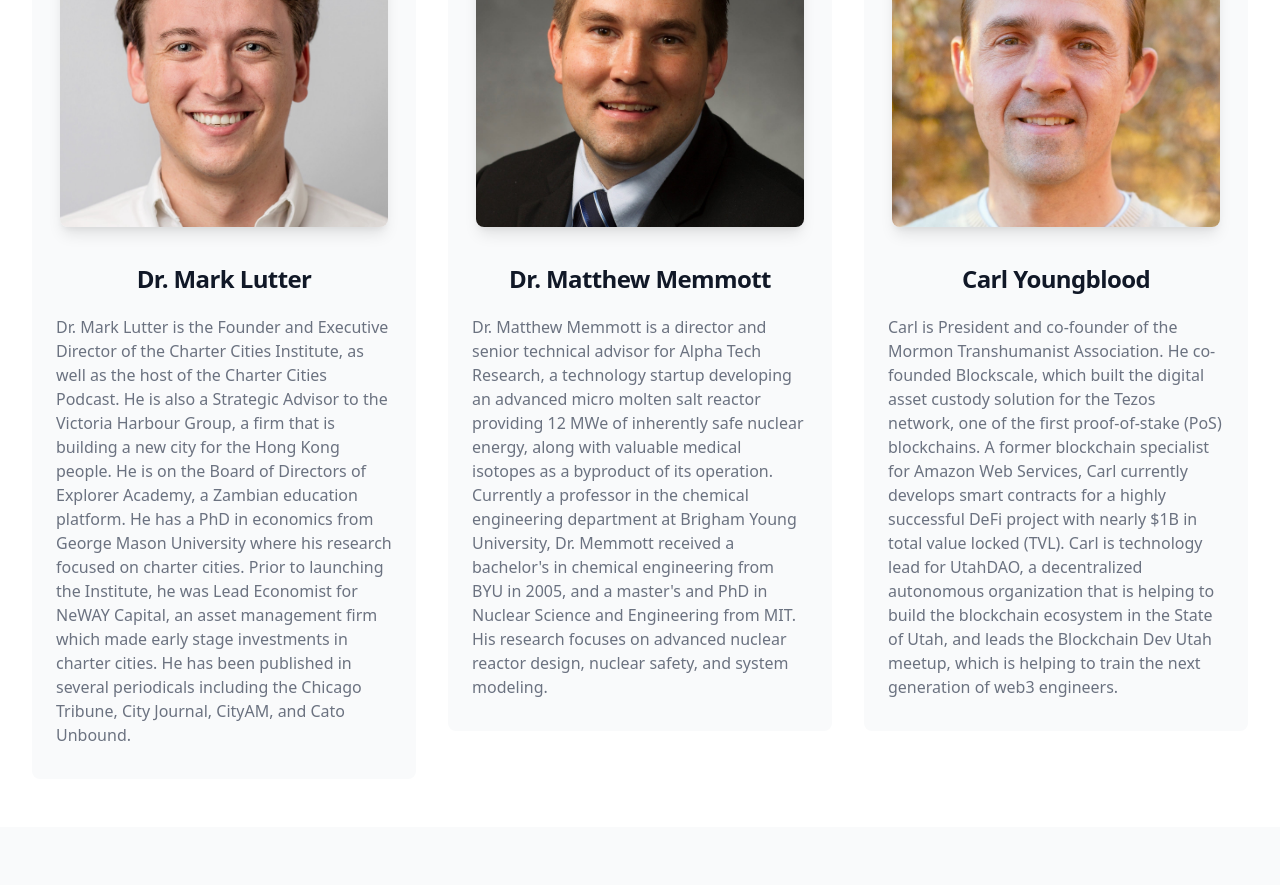
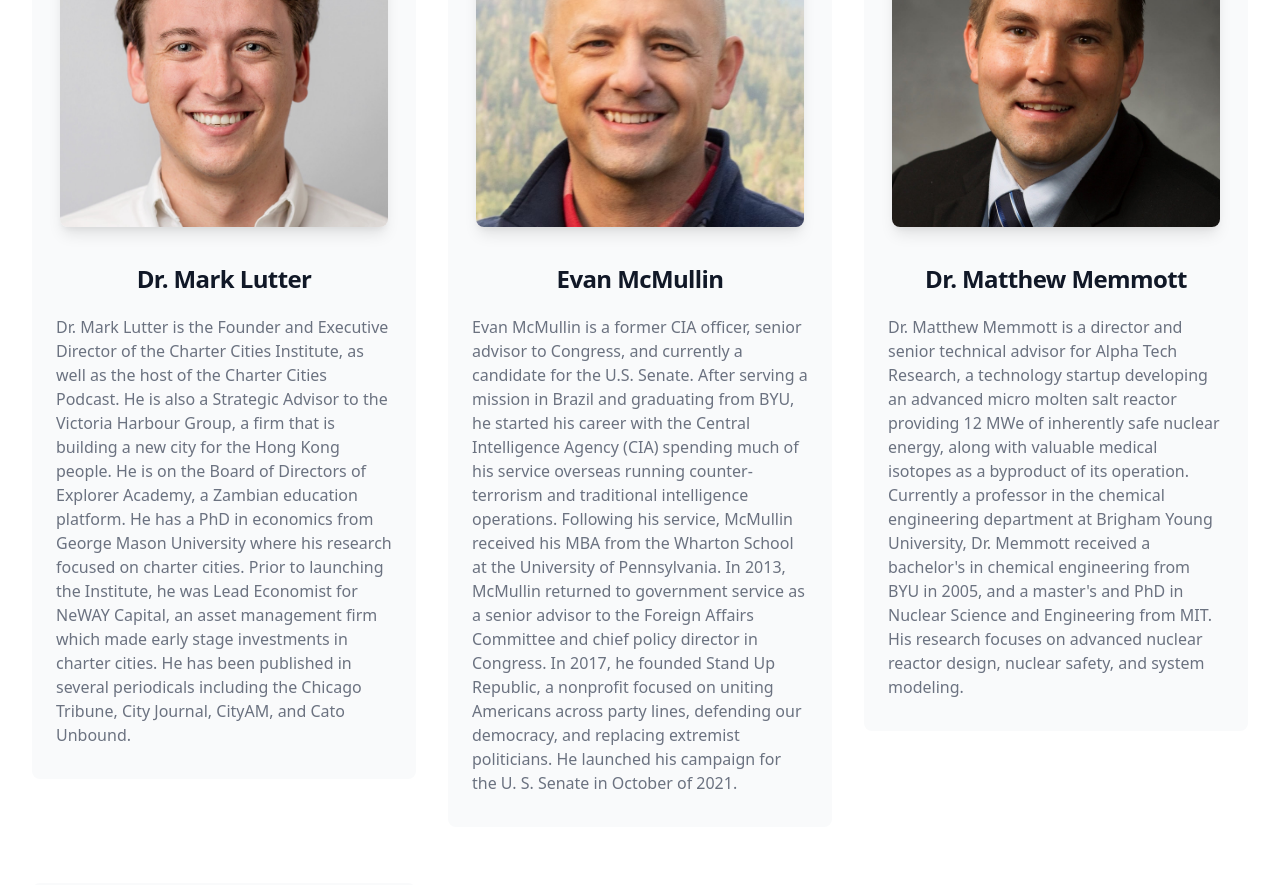
Before and after one commit to MormonTranshumanistAssociation/mtaconf.org, a website built with Vite: page index.html in a window 1280 px wide. Shown: the part 6488-7373 px from the top of the page. Built offline with nearby package versions, Linux system fonts and the light colour scheme; what @tailwindcss/typography would draw is missing.

Commit message:
Add Evan McMullin

```diff
--- a/index.html
+++ b/index.html
@@ -570,6 +570,31 @@
                   <div class="flow-root bg-gray-50 rounded-lg px-6 pb-8">
                     <div class="mt-6">
                       <div class="p-1">
+                        <img class="rounded-lg w-full h-auto shadow-lg" src="/img/evan.jpg" alt="Evan McMullin"/>
+                      </div>
+                      <h3 class="mt-8 text-2xl font-medium font-bold text-gray-900 tracking-tight">Evan McMullin</h3>
+                      <div class="mt-5 text-base text-gray-500 text-left text-base max-w-prose prose prose-indigo">
+                        <p>
+                          Evan McMullin is a former CIA officer, senior advisor to Congress, and currently a candidate for the U.S. Senate. After serving a mission
+                          in Brazil and graduating from <a href="https://www.byu.edu/">BYU</a>, he started his career with the
+                          <a href="https://www.cia.gov/">Central Intelligence Agency</a> (CIA) spending much of his service overseas
+                          running counter-terrorism and traditional intelligence operations. Following his service, McMullin received his MBA from the
+                          <a href="https://www.wharton.upenn.edu/">Wharton School</a> at the <a href="https://www.upenn.edu/">University of Pennsylvania</a>.
+                          In 2013, McMullin returned to government service as a senior advisor to the
+                          <a href="https://foreignaffairs.house.gov/">Foreign Affairs Committee</a> and chief policy director in Congress.  In 2017, he founded
+                          <a href="https://standuprepublic.com/">Stand Up Republic</a>, a nonprofit focused on uniting Americans across party lines, defending our
+                          democracy, and replacing extremist politicians. He launched <a href="https://evanmcmullin.com/">his campaign</a> for the U. S. Senate in
+                          October of 2021.
+                        </p>
+                      </div>
+                    </div>
+                  </div>
+                </div>
+
+                <div class="pt-6">
+                  <div class="flow-root bg-gray-50 rounded-lg px-6 pb-8">
+                    <div class="mt-6">
+                      <div class="p-1">
                         <img class="rounded-lg w-full h-auto shadow-lg" src="/img/matt.jpg" alt="Dr. Matthew Memmott"/>
                       </div>
                       <h3 class="mt-8 text-2xl font-medium font-bold text-gray-900 tracking-tight">Dr. Matthew Memmott</h3>
```
Also changed, not shown: img/evan.jpg (added).
